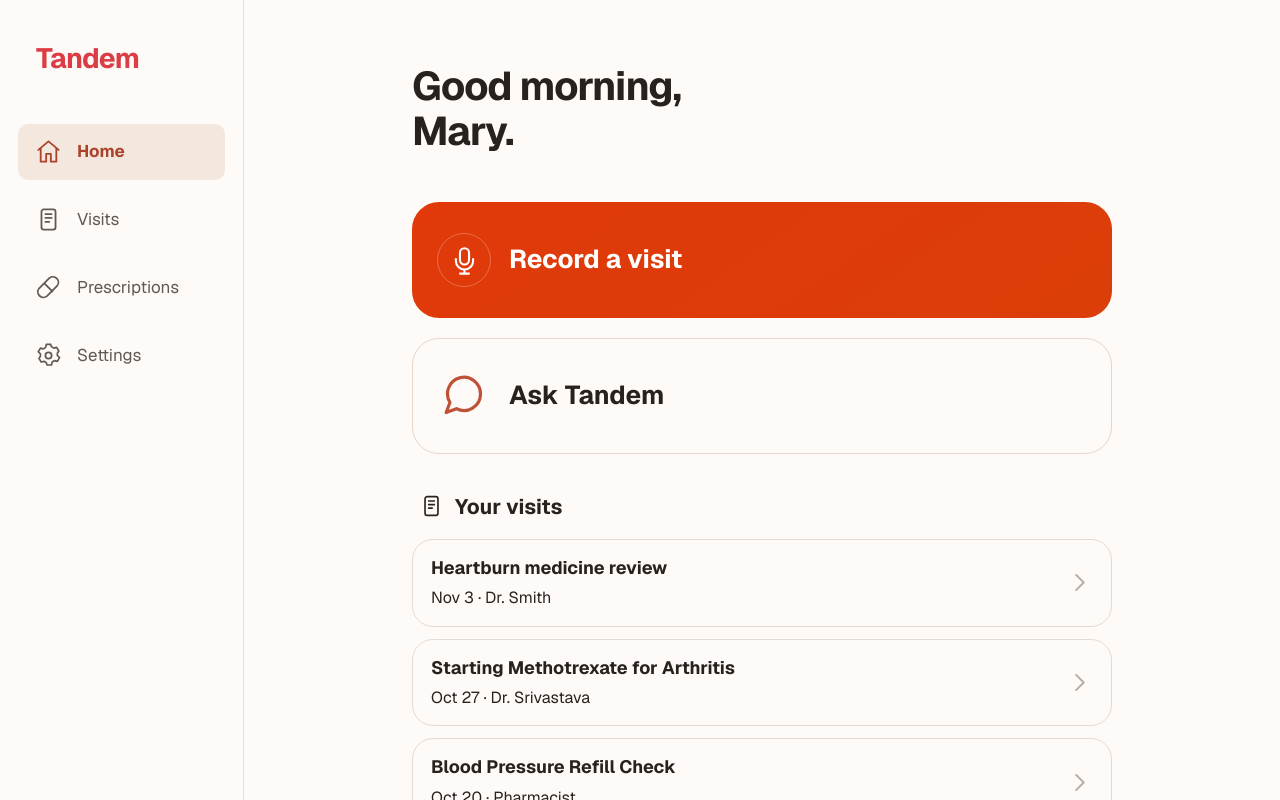
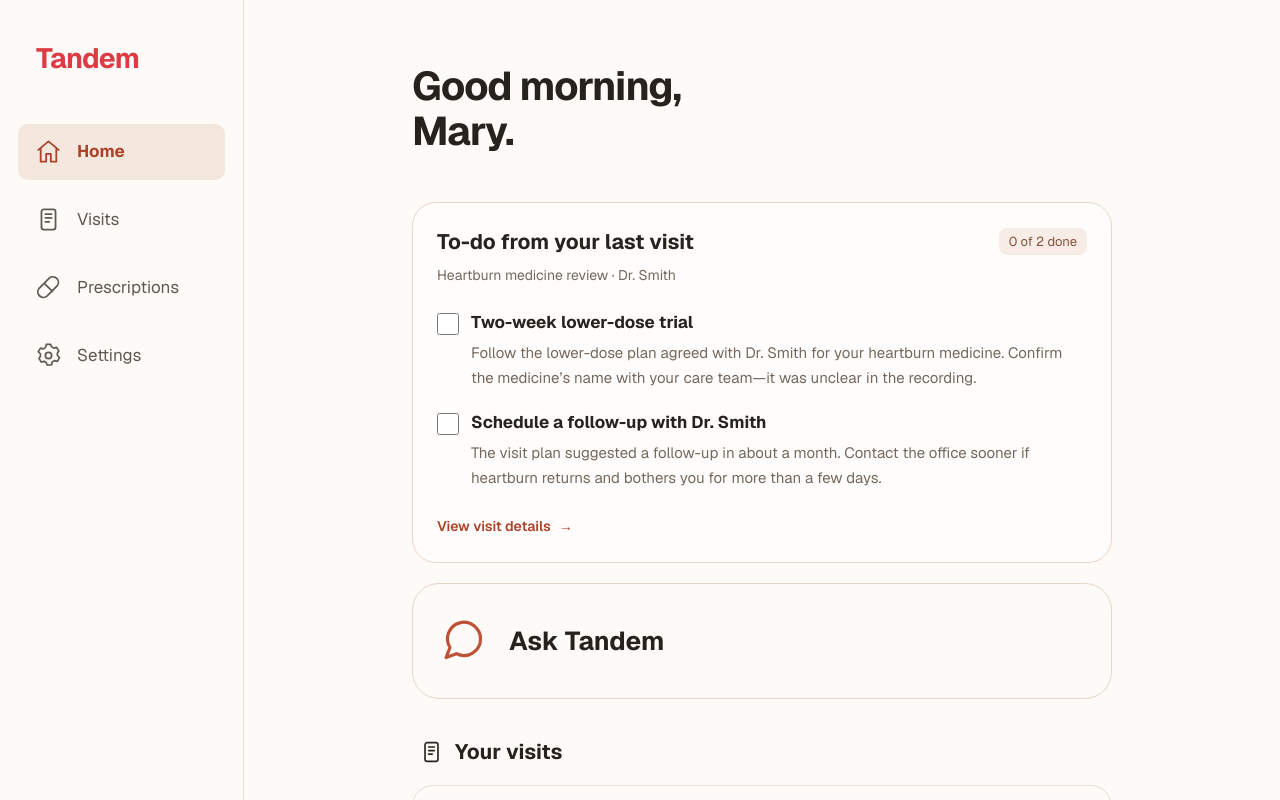
Before and after one commit to tandem-core/Tandem-Webapp, a Next.js app: page /demo in a window 1280 px wide. Shown: the top 800 px of the page. Built offline with nearby package versions, Linux system fonts and the light colour scheme.

Commit message:
to-do card fromlast visit

```diff
--- a/app/demo/page.tsx
+++ b/app/demo/page.tsx
@@ -4,6 +4,7 @@ import { useRef, useState } from "react";
 import Icon from "@/components/demo-icon";
 import { demoVisits } from "@/lib/demo-visits";
 import ShareVisit from "@/components/share-visit";
+import VisitTodos from "@/components/visit-todos";
 
 const visitDateFormat = new Intl.DateTimeFormat("en-US", {
   month: "short",
@@ -92,9 +93,7 @@ export default function Demo() {
       <main className="home-content" id="main-content">
         <h1>Good morning,<br />Mary.</h1>
         <div className="home-actions">
-          <button className="action-card record-action" onClick={() => showPreview("Record a visit", "Visit recording is coming next. This preview does not record audio.")}>
-            <span className="microphone-circle"><Icon name="mic" /></span><span>Record a visit</span>
-          </button>
+          <VisitTodos />
           <button className="action-card ask-action" onClick={() => showPreview("Ask Tandem", "A place to ask questions about your visits is coming soon.")}>
             <span className="chat-icon"><Icon name="chat" /></span><span>Ask Tandem</span>
           </button>
--- /dev/null
+++ b/components/visit-todos.module.css
@@ -0,0 +1,18 @@
+.card { min-width: 0; padding: 24px; border: 1px solid #ead5ca; border-radius: 24px; background: #fffdfb; }
+.heading { display: flex; flex-wrap: wrap; align-items: center; justify-content: space-between; gap: 10px; }
+.heading h2 { margin: 0; font-size: 21px; font-weight: 650; line-height: 1.4; }
+.progress { color: #85533f; background: #f7ede6; border-radius: 8px; padding: 4px 10px; font-size: 13px; }
+.source { margin-top: 8px; color: #74685e; font-size: 14px; line-height: 1.6; }
+.list { display: grid; gap: 20px; margin: 24px 0; padding: 0; list-style: none; }
+.todo { display: flex; align-items: flex-start; gap: 12px; cursor: pointer; }
+.todo input { flex-shrink: 0; width: 22px; height: 22px; margin-top: 3px; accent-color: #ab432b; cursor: pointer; }
+.todo input:focus-visible { outline: 3px solid #93402b; outline-offset: 4px; }
+.completed { text-decoration: line-through; color: #74685e; }
+.title { display: block; font-size: 17px; font-weight: 650; line-height: 1.5; }
+.detail { display: block; margin-top: 5px; color: #74685e; font-size: 15px; line-height: 1.65; }
+.link { display: inline-flex; gap: 8px; color: #ab432b; font-size: 14px; font-weight: 600; line-height: 1.6; }
+.link:hover { text-decoration: underline; }
+@media (max-width: 760px) {
+  .card { padding: 20px 16px; border-radius: 20px; }
+  .heading h2 { font-size: 19px; }
+}
--- /dev/null
+++ b/components/visit-todos.tsx
@@ -0,0 +1,49 @@
+"use client";
+
+import Link from "next/link";
+import { useState } from "react";
+import styles from "./visit-todos.module.css";
+
+const todos = [
+  {
+    id: "lower-dose-trial",
+    title: "Two-week lower-dose trial",
+    detail: "Follow the lower-dose plan agreed with Dr. Smith for your heartburn medicine. Confirm the medicine’s name with your care team—it was unclear in the recording.",
+  },
+  {
+    id: "book-follow-up",
+    title: "Schedule a follow-up with Dr. Smith",
+    detail: "The visit plan suggested a follow-up in about a month. Contact the office sooner if heartburn returns and bothers you for more than a few days.",
+  },
+];
+
+export default function VisitTodos() {
+  const [completed, setCompleted] = useState<string[]>([]);
+
+  return (
+    <section className={styles.card} aria-labelledby="visit-todos-heading">
+      <div className={styles.heading}>
+        <h2 id="visit-todos-heading">To-do from your last visit</h2>
+        <span className={styles.progress} aria-live="polite">{completed.length} of {todos.length} done</span>
+      </div>
+      <p className={styles.source}>Heartburn medicine review · Dr. Smith</p>
+      <ul className={styles.list}>
+        {todos.map(({ id, title, detail }) => (
+          <li key={id}>
+            <label className={styles.todo}>
+              <input type="checkbox" checked={completed.includes(id)} onChange={(event) => {
+                const checked = event.currentTarget.checked;
+                setCompleted((current) => checked ? [...current, id] : current.filter((item) => item !== id));
+              }} />
+              <span>
+                <span className={`${styles.title}${completed.includes(id) ? ` ${styles.completed}` : ""}`}>{title}</span>
+                <span className={styles.detail}>{detail}</span>
+              </span>
+            </label>
+          </li>
+        ))}
+      </ul>
+      <Link className={styles.link} href="/demo/visits#visit-01_medication_shared_decision">View visit details <span aria-hidden="true">→</span></Link>
+    </section>
+  );
+}
```
